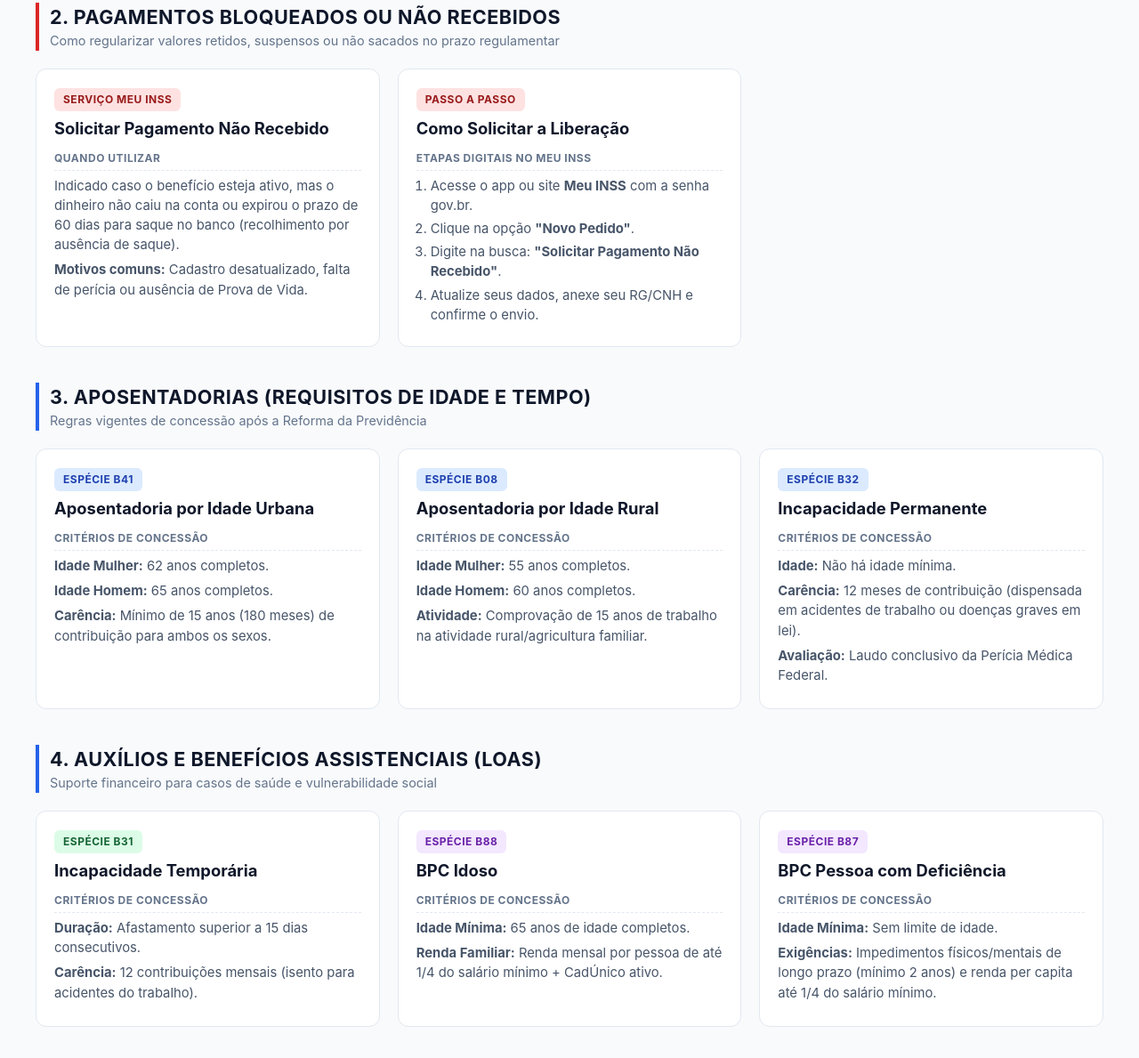
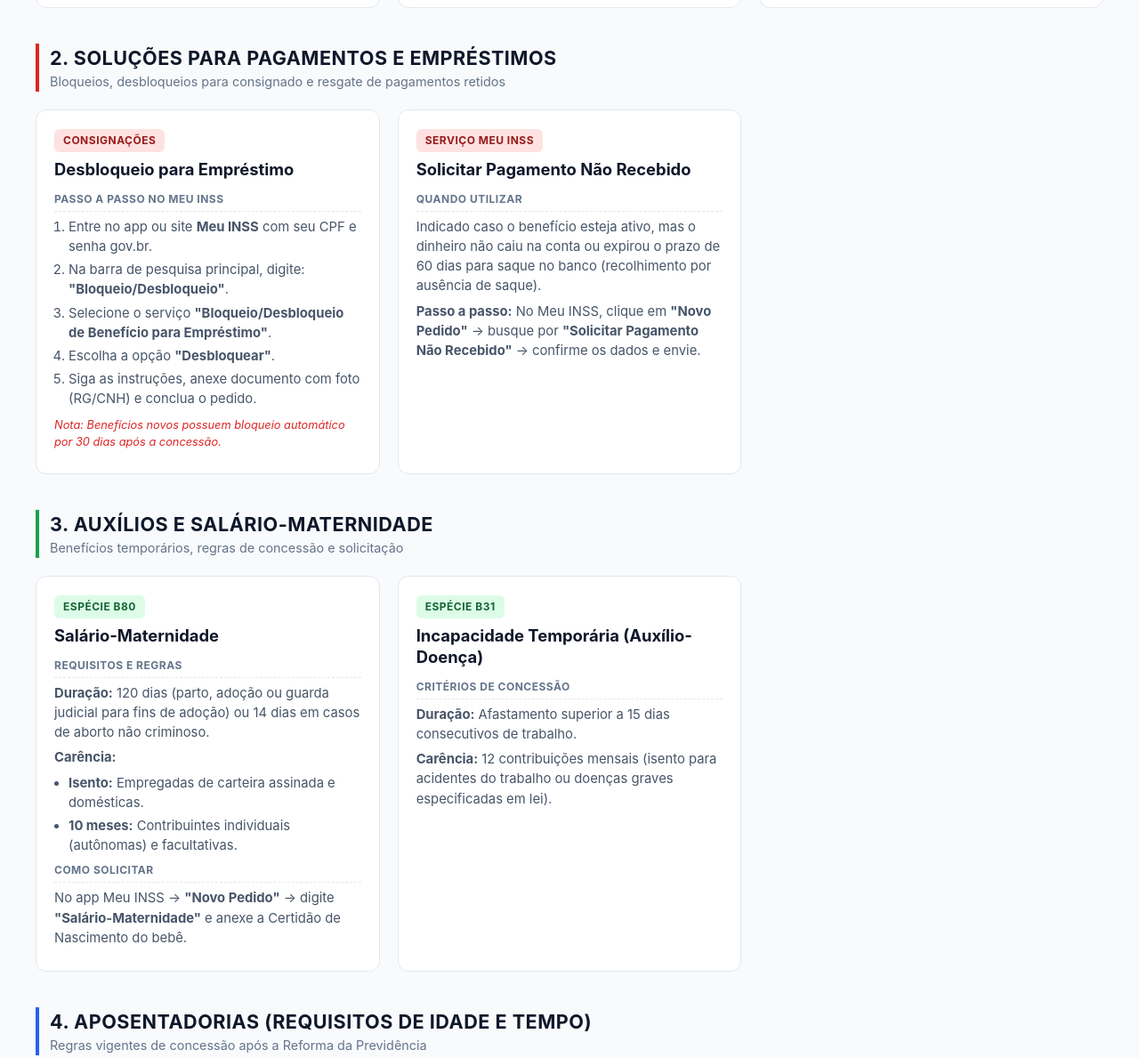
Before and after one commit to matheusaindia/matheusaindia.github.io, a plain HTML site: page index.html in a window 1280 px wide. Shown: the part 757-1946 px from the top of the page at 89% size. Drawn offline with Linux system fonts and the light colour scheme.

Commit message:
Atualizar o index.html

```diff
--- a/index.html
+++ b/index.html
@@ -11,6 +11,7 @@
             --accent-blue: #2563eb;
             --accent-red: #dc2626;
             --accent-amber: #d97706;
+            --accent-green: #16a34a;
             --bg-body: #f8fafc;
             --card-bg: #ffffff;
             --text-main: #1e293b;
@@ -71,7 +72,6 @@
         .search-box {
             position: relative;
             width: 100%;
-            max-width: 100%;
             box-shadow: 0 4px 12px rgba(0, 0, 0, 0.08);
             border-radius: 12px;
         }
@@ -133,6 +133,10 @@
 
         .category-header.gov-type {
             border-left-color: var(--accent-amber);
+        }
+
+        .category-header.service-type {
+            border-left-color: var(--accent-green);
         }
 
         .category-header h2 {
@@ -247,7 +251,7 @@
 
         <header>
             <h1>Portal de Benefícios do INSS & Acesso gov.br</h1>
-            <p>Consulte requisitos por espécie, orientações para saques bloqueados e o passo a passo completo para criar ou recuperar sua senha da Conta gov.br.</p>
+            <p>Consulte requisitos por espécie, empréstimos, pagamentos bloqueados e o passo a passo para gerenciar sua senha gov.br.</p>
         </header>
 
         <!-- Barra de Pesquisa Interativa -->
@@ -256,7 +260,7 @@
                 <svg class="search-icon" viewBox="0 0 24 24">
                     <path d="M15.5 14h-.79l-.28-.27C15.41 12.59 16 11.11 16 9.5 16 5.91 13.09 3 9.5 3S3 5.91 3 9.5 5.91 16 9.5 16c1.61 0 3.09-.59 4.23-1.57l.27.28v.79l5 4.99L20.49 19l-4.99-5zm-6 0C7.01 14 5 11.99 5 9.5S7.01 5 9.5 5 14 7.01 14 9.5 11.99 14 9.5 14z"/>
                 </svg>
-                <input type="text" id="searchInput" class="search-input" placeholder="Digite o que procura (ex: B87, B41, Senha, Pagamento Bloqueado, Idade...)" onkeyup="filterCards()">
+                <input type="text" id="searchInput" class="search-input" placeholder="Digite o que procura (ex: Empréstimo, Salário Maternidade, Senha Provisória, B80, B87...)" onkeyup="filterCards()">
             </div>
         </div>
 
@@ -264,13 +268,32 @@
             🔍 Nenhum benefício ou serviço foi encontrado para o termo pesquisado.
         </div>
 
-        <!-- CATEGORIA 1: CONTA GOV.BR -->
+        <!-- CATEGORIA 1: CONTA GOV.BR E SENHAS -->
         <section class="category-section">
             <div class="category-header gov-type">
-                <h2>1. Conta gov.br (Criação e Recuperação de Senha)</h2>
-                <p>O acesso ao Meu INSS exige uma conta gov.br em nível Prata ou Ouro</p>
+                <h2>1. Conta gov.br (Acesso, Senhas e Provisória)</h2>
+                <p>Gerenciamento de credenciais e primeiro acesso ao sistema gov.br</p>
             </div>
             <div class="cards-grid">
+
+                <div class="card">
+                    <div>
+                        <div class="card-header">
+                            <span class="badge badge-amber">PRIMEIRO ACESSO</span>
+                            <h3 class="card-title">Cadastrar Senha Provisória</h3>
+                        </div>
+                        <div class="card-body">
+                            <span class="req-label">Passo a Passo (Gerada pelo Banco/Atendimento)</span>
+                            <ol>
+                                <li>Ao obter uma <strong>Senha Provisória</strong> (gerada pelo banco ou agência), acesse <strong>acesso.gov.br</strong>.</li>
+                                <li>Digite seu <strong>CPF</strong> e clique em <strong>"Continuar"</strong>.</li>
+                                <li>Digite a <strong>Senha Provisória</strong> recebida no campo de senha.</li>
+                                <li>O sistema solicitará imediatamente a criação de uma <strong>Nova Senha Definitiva</strong>.</li>
+                                <li>Crie uma nova senha forte (letras, números e símbolos) e confirme.</li>
+                            </ol>
+                        </div>
+                    </div>
+                </div>
 
                 <div class="card">
                     <div>
@@ -307,33 +330,36 @@
                     </div>
                 </div>
 
+            </div>
+        </section>
+
+        <!-- CATEGORIA 2: SERVIÇOS DE BENEFÍCIOS (EMPRÉSTIMOS E BLOQUEIOS) -->
+        <section class="category-section">
+            <div class="category-header alert-type">
+                <h2>2. Soluções para Pagamentos e Empréstimos</h2>
+                <p>Bloqueios, desbloqueios para consignado e resgate de pagamentos retidos</p>
+            </div>
+            <div class="cards-grid">
+
                 <div class="card">
                     <div>
                         <div class="card-header">
-                            <span class="badge badge-amber">CÓDIGO DE ACESSO</span>
-                            <h3 class="card-title">Gerar Código de Acesso / Nível</h3>
+                            <span class="badge badge-red">CONSIGNAÇÕES</span>
+                            <h3 class="card-title">Desbloqueio para Empréstimo</h3>
                         </div>
                         <div class="card-body">
-                            <span class="req-label">Aumento de Nível (Prata/Ouro)</span>
-                            <p>Serviços como liberação de pagamentos exigem selo de verificação no gov.br:</p>
-                            <ul>
-                                <li><strong>Aumentar para Prata:</strong> Faça login utilizando as credenciais do seu Banco (Banco do Brasil, Caixa, Bradesco, Itaú, etc.).</li>
-                                <li><strong>Aumentar para Ouro:</strong> Realize a Validação Facial cruzando dados com a Carteira de Motorista (CNH) ou Certificado Digital.</li>
-                            </ul>
+                            <span class="req-label">Passo a Passo no Meu INSS</span>
+                            <ol>
+                                <li>Entre no app ou site <strong>Meu INSS</strong> com seu CPF e senha gov.br.</li>
+                                <li>Na barra de pesquisa principal, digite: <strong>"Bloqueio/Desbloqueio"</strong>.</li>
+                                <li>Selecione o serviço <strong>"Bloqueio/Desbloqueio de Benefício para Empréstimo"</strong>.</li>
+                                <li>Escolha a opção <strong>"Desbloquear"</strong>.</li>
+                                <li>Siga as instruções, anexe documento com foto (RG/CNH) e conclua o pedido.</li>
+                            </ol>
+                            <p style="margin-top: 8px; font-size: 0.8rem; color: #dc2626;"><em>Nota: Benefícios novos possuem bloqueio automático por 30 dias após a concessão.</em></p>
                         </div>
                     </div>
                 </div>
-
-            </div>
-        </section>
-
-        <!-- CATEGORIA 2: PAGAMENTO NÃO RECEBIDO / BLOQUEADO -->
-        <section class="category-section">
-            <div class="category-header alert-type">
-                <h2>2. Pagamentos Bloqueados ou Não Recebidos</h2>
-                <p>Como regularizar valores retidos, suspensos ou não sacados no prazo regulamentar</p>
-            </div>
-            <div class="cards-grid">
 
                 <div class="card">
                     <div>
@@ -344,7 +370,39 @@
                         <div class="card-body">
                             <span class="req-label">Quando Utilizar</span>
                             <p>Indicado caso o benefício esteja ativo, mas o dinheiro não caiu na conta ou expirou o prazo de 60 dias para saque no banco (recolhimento por ausência de saque).</p>
-                            <p><strong>Motivos comuns:</strong> Cadastro desatualizado, falta de perícia ou ausência de Prova de Vida.</p>
+                            <p><strong>Passo a passo:</strong> No Meu INSS, clique em <strong>"Novo Pedido"</strong> &rarr; busque por <strong>"Solicitar Pagamento Não Recebido"</strong> &rarr; confirme os dados e envie.</p>
+                        </div>
+                    </div>
+                </div>
+
+            </div>
+        </section>
+
+        <!-- CATEGORIA 3: AUXÍLIOS E SALÁRIO-MATERNIDADE -->
+        <section class="category-section">
+            <div class="category-header service-type">
+                <h2>3. Auxílios e Salário-Maternidade</h2>
+                <p>Benefícios temporários, regras de concessão e solicitação</p>
+            </div>
+            <div class="cards-grid">
+
+                <div class="card">
+                    <div>
+                        <div class="card-header">
+                            <span class="badge badge-green">ESPÉCIE B80</span>
+                            <h3 class="card-title">Salário-Maternidade</h3>
+                        </div>
+                        <div class="card-body">
+                            <span class="req-label">Requisitos e Regras</span>
+                            <p><strong>Duração:</strong> 120 dias (parto, adoção ou guarda judicial para fins de adoção) ou 14 dias em casos de aborto não criminoso.</p>
+                            <p><strong>Carência:</strong>
+                                <ul>
+                                    <li><strong>Isento:</strong> Empregadas de carteira assinada e domésticas.</li>
+                                    <li><strong>10 meses:</strong> Contribuintes individuais (autônomas) e facultativas.</li>
+                                </ul>
+                            </p>
+                            <span class="req-label" style="margin-top: 8px;">Como Solicitar</span>
+                            <p>No app Meu INSS &rarr; <strong>"Novo Pedido"</strong> &rarr; digite <strong>"Salário-Maternidade"</strong> e anexe a Certidão de Nascimento do bebê.</p>
                         </div>
                     </div>
                 </div>
@@ -352,17 +410,13 @@
                 <div class="card">
                     <div>
                         <div class="card-header">
-                            <span class="badge badge-red">PASSO A PASSO</span>
-                            <h3 class="card-title">Como Solicitar a Liberação</h3>
+                            <span class="badge badge-green">ESPÉCIE B31</span>
+                            <h3 class="card-title">Incapacidade Temporária (Auxílio-Doença)</h3>
                         </div>
                         <div class="card-body">
-                            <span class="req-label">Etapas Digitais no Meu INSS</span>
-                            <ol>
-                                <li>Acesse o app ou site <strong>Meu INSS</strong> com a senha gov.br.</li>
-                                <li>Clique na opção <strong>"Novo Pedido"</strong>.</li>
-                                <li>Digite na busca: <strong>"Solicitar Pagamento Não Recebido"</strong>.</li>
-                                <li>Atualize seus dados, anexe seu RG/CNH e confirme o envio.</li>
-                            </ol>
+                            <span class="req-label">Critérios de Concessão</span>
+                            <p><strong>Duração:</strong> Afastamento superior a 15 dias consecutivos de trabalho.</p>
+                            <p><strong>Carência:</strong> 12 contribuições mensais (isento para acidentes do trabalho ou doenças graves especificadas em lei).</p>
                         </div>
                     </div>
                 </div>
@@ -370,10 +424,10 @@
             </div>
         </section>
 
-        <!-- CATEGORIA 3: APOSENTADORIAS -->
+        <!-- CATEGORIA 4: APOSENTADORIAS -->
         <section class="category-section">
             <div class="category-header">
-                <h2>3. Aposentadorias (Requisitos de Idade e Tempo)</h2>
+                <h2>4. Aposentadorias (Requisitos de Idade e Tempo)</h2>
                 <p>Regras vigentes de concessão após a Reforma da Previdência</p>
             </div>
             <div class="cards-grid">
@@ -417,7 +471,7 @@
                         <div class="card-body">
                             <span class="req-label">Critérios de Concessão</span>
                             <p><strong>Idade:</strong> Não há idade mínima.</p>
-                            <p><strong>Carência:</strong> 12 meses de contribuição (dispensada em acidentes de trabalho ou doenças graves em lei).</p>
+                            <p><strong>Carência:</strong> 12 meses de contribuição (dispensada em acidentes ou doenças graves).</p>
                             <p><strong>Avaliação:</strong> Laudo conclusivo da Perícia Médica Federal.</p>
                         </div>
                     </div>
@@ -426,27 +480,13 @@
             </div>
         </section>
 
-        <!-- CATEGORIA 4: BENEFÍCIOS TEMPORÁRIOS E ASSISTENCIAIS -->
+        <!-- CATEGORIA 5: ASSISTENCIAIS (LOAS/BPC) -->
         <section class="category-section">
             <div class="category-header">
-                <h2>4. Auxílios e Benefícios Assistenciais (LOAS)</h2>
-                <p>Suporte financeiro para casos de saúde e vulnerabilidade social</p>
+                <h2>5. Benefícios Assistenciais (LOAS / BPC)</h2>
+                <p>Suporte financeiro sem exigência de contribuição previdenciária</p>
             </div>
             <div class="cards-grid">
-
-                <div class="card">
-                    <div>
-                        <div class="card-header">
-                            <span class="badge badge-green">ESPÉCIE B31</span>
-                            <h3 class="card-title">Incapacidade Temporária</h3>
-                        </div>
-                        <div class="card-body">
-                            <span class="req-label">Critérios de Concessão</span>
-                            <p><strong>Duração:</strong> Afastamento superior a 15 dias consecutivos.</p>
-                            <p><strong>Carência:</strong> 12 contribuições mensais (isento para acidentes do trabalho).</p>
-                        </div>
-                    </div>
-                </div>
 
                 <div class="card">
                     <div>
@@ -471,7 +511,7 @@
                         <div class="card-body">
                             <span class="req-label">Critérios de Concessão</span>
                             <p><strong>Idade Mínima:</strong> Sem limite de idade.</p>
-                            <p><strong>Exigências:</strong> Impedimentos físicos/mentais de longo prazo (mínimo 2 anos) e renda per capita até 1/4 do salário mínimo.</p>
+                            <p><strong>Exigências:</strong> Impedimentos de longo prazo (mínimo 2 anos) e renda per capita de até 1/4 do salário mínimo.</p>
                         </div>
                     </div>
                 </div>
@@ -504,7 +544,6 @@
                 }
             });
 
-            // Esconde seções vazias que não possuem nenhum cartão visível
             sections.forEach(section => {
                 const visibleCards = section.querySelectorAll('.card:not(.hidden)');
                 if (visibleCards.length === 0) {
@@ -514,7 +553,6 @@
                 }
             });
 
-            // Exibe mensagem caso nenhum resultado seja encontrado
             if (totalVisible === 0) {
                 noResults.style.display = 'block';
             } else {
```
